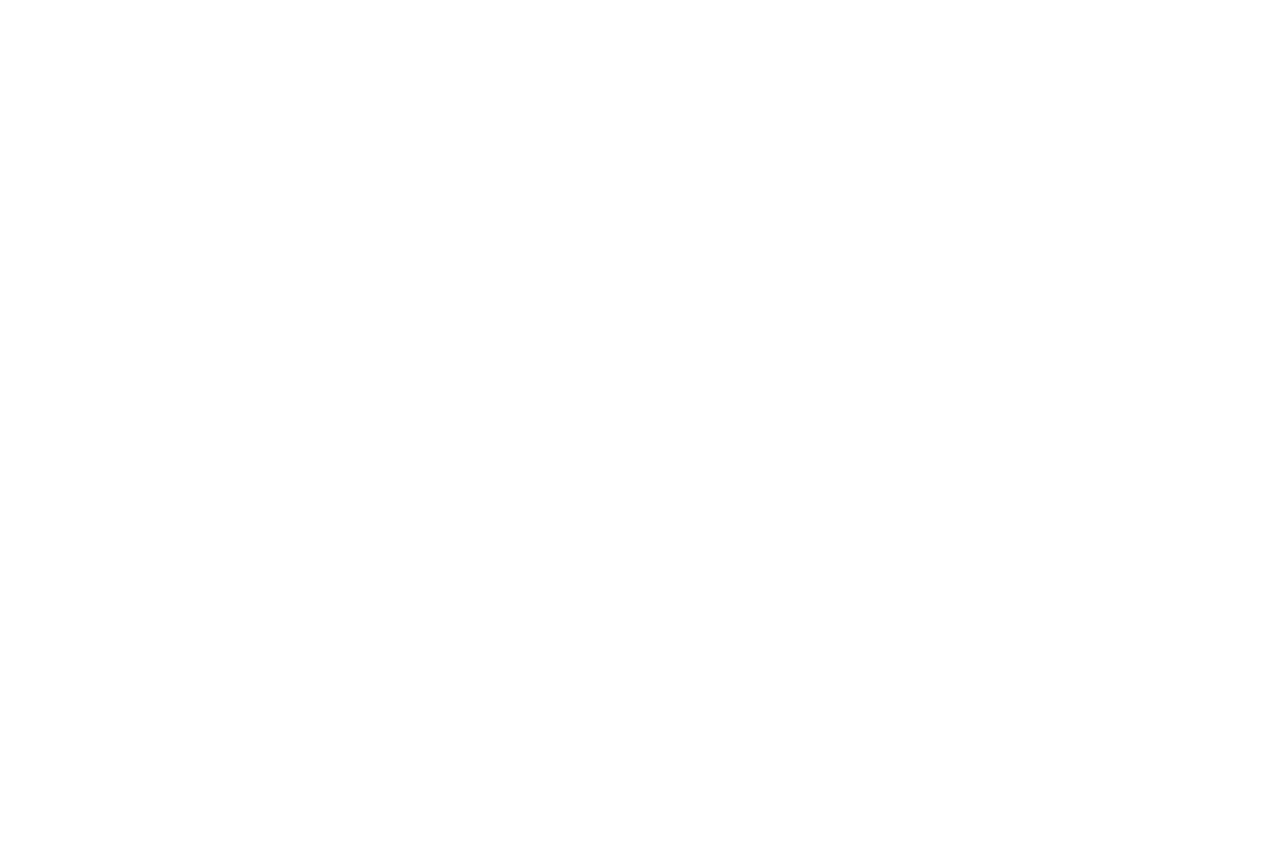
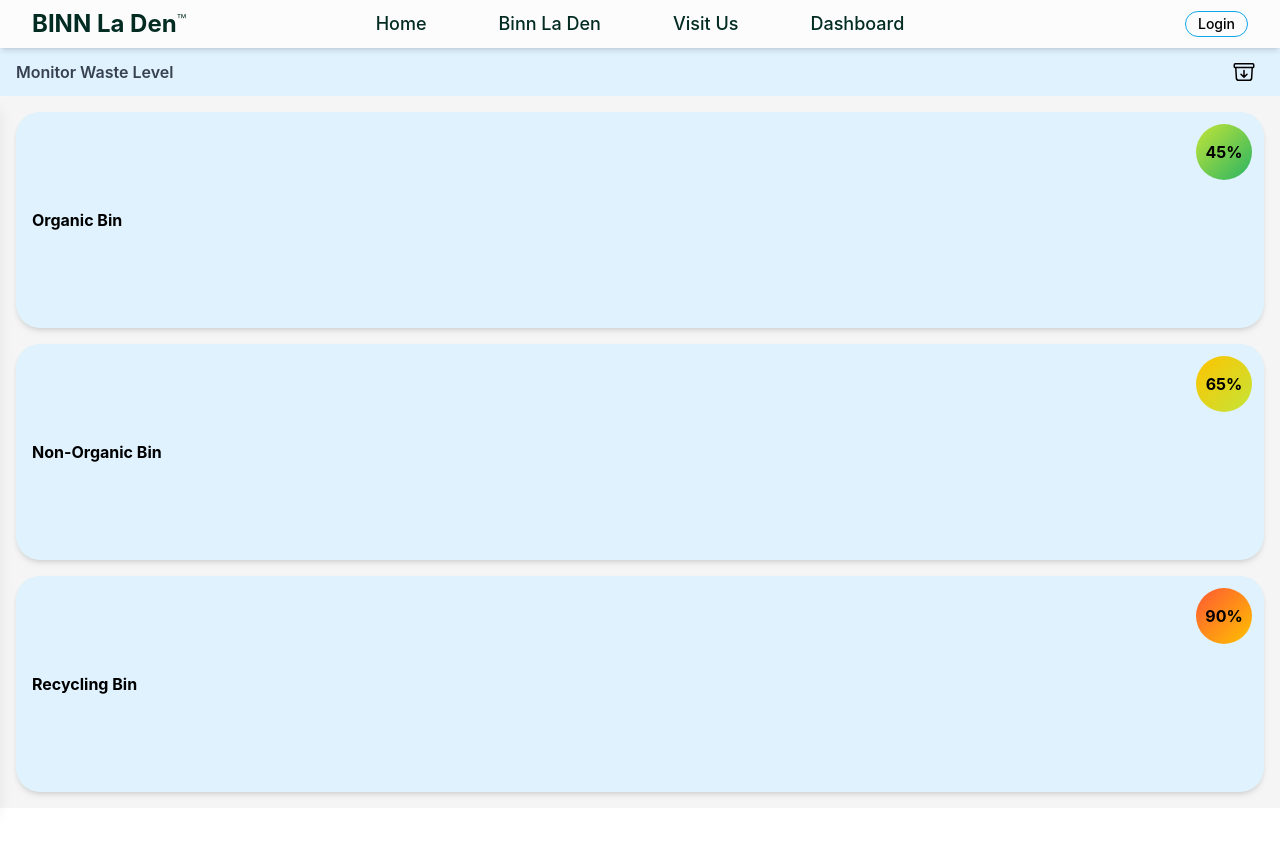
Before and after one commit to randil-h/CSSE-App, a React (Create React App) app in the folder frontend/: page /monitorWaste in a window 1280 px wide. Before the commit this address had no page. Shown: the top 846 px of the page. Before the commit the page ends 800 px from the top, so only its background shows below. Built offline with nearby package versions, Linux system fonts and the light colour scheme.

Commit message:
waste level

```diff
--- a/frontend/public/index.html
+++ b/frontend/public/index.html
@@ -24,7 +24,7 @@
       work correctly both with client-side routing and a non-root public URL.
       Learn how to configure a non-root public URL by running `npm run build`.
     -->
-    <title>React App</title>
+    <title>BINN La Den</title>
   </head>
   <body>
     <noscript>You need to enable JavaScript to run this app.</noscript>
--- a/frontend/src/App.js
+++ b/frontend/src/App.js
@@ -13,6 +13,7 @@ import Collection from "./pages/collection_pages/Collection";
 import SpecialCollectionConfirmation from "./pages/schedules_pages/ConfirmationPg";
 import ScheduleList from "./pages/schedules_pages/ScheduleList";
 import SpecialCollectionHistory from "./pages/schedules_pages/CollectionHistory";
+import MonitorWasteLevel from "./pages/monitor_waste/MonitorWasteLevel";
 
 function App() {
   const [loading, setLoading] = useState(true);
@@ -40,6 +41,8 @@ function App() {
               <Route path="/transactions/home" element={<Transactions />} />
               <Route path="/reports/home" element={<Reports />} />
 
+              <Route path="/monitorWaste" element={<MonitorWasteLevel />} />
+
               <Route path="/schedules/list" element={<ScheduleList />} />
               <Route path="/schedules/conf" element={<SpecialCollectionConfirmation />} />
               <Route path="/schedules/history" element={<SpecialCollectionHistory />} />
--- a/frontend/src/components/utility/SideBar.js
+++ b/frontend/src/components/utility/SideBar.js
@@ -1,7 +1,7 @@
 import React, { useState, useEffect } from 'react';
 import { Link, useLocation } from "react-router-dom";
 import { IoIosArrowDropleft, IoIosArrowDropright } from "react-icons/io";
-import { HomeIcon, BanknotesIcon, ArrowLeftStartOnRectangleIcon } from '@heroicons/react/24/outline';
+import { HomeIcon, BanknotesIcon, ArrowLeftStartOnRectangleIcon, MagnifyingGlassIcon } from '@heroicons/react/24/outline';
 import { TbReportAnalytics } from "react-icons/tb";
 import { AiOutlineSchedule } from "react-icons/ai";
 import { GrUserWorker } from "react-icons/gr";
@@ -17,6 +17,7 @@ const Sidebar = () => {
         { name: "Home", path: "/dashboard", icon: HomeIcon },
         { name: "Customers", path: "/finances/home", icon: FiUsers },
         { name: "Collection", path: "/collection/home", icon: GrUserWorker },
+      { name: "Monitor Waste", path: "/monitorWaste", icon: MagnifyingGlassIcon },
         { name: "Schedules", path: "/schedules/home", icon: AiOutlineSchedule },
         { name: "Transactions", path: "/inventory/home", icon: BanknotesIcon },
         { name: "Reports", path: "/insights/marketprice", icon: TbReportAnalytics },
--- /dev/null
+++ b/frontend/src/pages/monitor_waste/MonitorWasteLevel.js
@@ -0,0 +1,104 @@
+import { useState } from "react";
+import { useNavigate } from "react-router-dom";
+import Navbar from "../../components/utility/Navbar";
+import SideBar from "../../components/utility/SideBar";
+import { ArchiveBoxArrowDownIcon as ArchiveBoxArrowDownIconSolid } from '@heroicons/react/24/solid';
+import { ArchiveBoxArrowDownIcon as ArchiveBoxArrowDownIconOutline } from '@heroicons/react/24/outline';
+
+const breadcrumbItems = [
+  { name: 'Schedules', href: '/Schedules/home' },
+];
+
+export default function MonitorWasteLevel() {
+  const navigate = useNavigate();
+
+  // State for sidebar visibility
+  const [isSidebarVisible, setIsSidebarVisible] = useState(false);
+
+  // Dummy data for bins (this would normally come from your backend)
+  const binsData = [
+    { id: 1, type: "Organic Bin", filledPercentage: 45 },
+    { id: 2, type: "Non-Organic Bin", filledPercentage: 65 },
+    { id: 3, type: "Recycling Bin", filledPercentage: 90 },
+  ];
+
+  const toggleSidebar = () => {
+    setIsSidebarVisible(!isSidebarVisible);
+  };
+
+  return (
+    <div className="min-h-screen flex flex-col bg-neutral-100">
+      {/* Navbar */}
+      <div className="sticky top-0 z-10">
+        <Navbar />
+        {/* Small Navbar with Sidebar Toggle Button */}
+        <div className="bg-sky-100 w-full h-12 flex items-center justify-between px-4">
+          <div className="text-gray-700 font-semibold">Monitor Waste Level</div>
+          {/* Sidebar Toggle Button */}
+          <button
+            onClick={toggleSidebar}
+            className="flex items-center justify-center text-black p-2 rounded-full transition"
+            aria-label="Toggle Sidebar"
+          >
+            {isSidebarVisible ? (
+              <ArchiveBoxArrowDownIconSolid className="h-6 w-6" />
+            ) : (
+              <ArchiveBoxArrowDownIconOutline className="h-6 w-6" />
+            )}
+          </button>
+        </div>
+      </div>
+
+      <div className="flex flex-1 relative">
+        {/* Main content */}
+        <div className={`flex-1 p-4 transition-all duration-300 ease-in-out`}>
+          <div className="w-full h-auto">
+            {/* Dynamically display bins */}
+            <div className="grid grid-cols-1 gap-4">
+              {binsData.map((bin) => (
+                <div
+                  key={bin.id}
+                  className="relative px-4 py-24 rounded-3xl shadow-md bg-sky-100"
+                >
+                  {/* Indicator circle with gradient */}
+                  <div
+                    className="absolute top-3 right-3 size-14 rounded-full flex items-center justify-center text-black font-bold"
+                    style={{
+                      background: getBinGradient(bin.filledPercentage),
+                    }}
+                  >
+                    {bin.filledPercentage}%
+                  </div>
+                  <h3 className="text-start font-bold">{bin.type}</h3>
+                </div>
+              ))}
+            </div>
+          </div>
+        </div>
+
+        {/* Sidebar */}
+        <div
+          className={`absolute top-0 left-0 h-full bg-white shadow-lg z-40 p-4 transition-transform duration-300 ease-in-out ${isSidebarVisible ? 'translate-x-0' : '-translate-x-full'}`}
+          style={{ width: '300px' }}  // Adjust the width as needed
+        >
+          <SideBar />
+        </div>
+      </div>
+    </div>
+  );
+}
+
+// Function to get a gradient based on filled percentage
+const getBinGradient = (percentage) => {
+  if (percentage === 100) {
+    return 'linear-gradient(135deg, #FF0000, #FF5733)'; // Full red gradient
+  } else if (percentage >= 75) {
+    return 'linear-gradient(135deg, #FF5733, #FFC300)'; // Red to orange
+  } else if (percentage >= 50) {
+    return 'linear-gradient(135deg, #FFC300, #C4E538)'; // Orange to light green
+  } else if (percentage >= 25) {
+    return 'linear-gradient(135deg, #C4E538, #28B463)'; // Light green to dark green
+  } else {
+    return 'linear-gradient(135deg, #28B463, #C4E538)'; // Dark green for empty
+  }
+};
```
